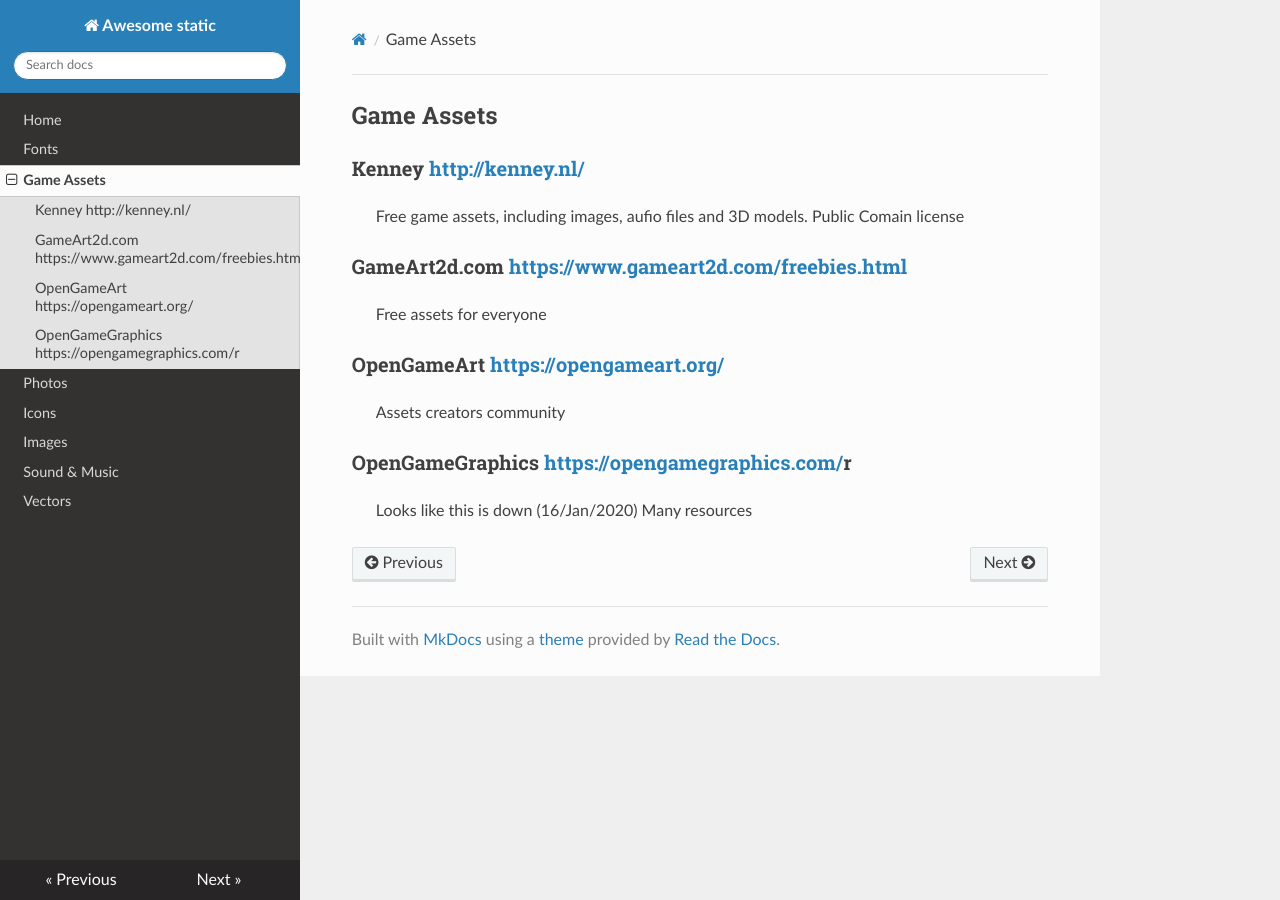
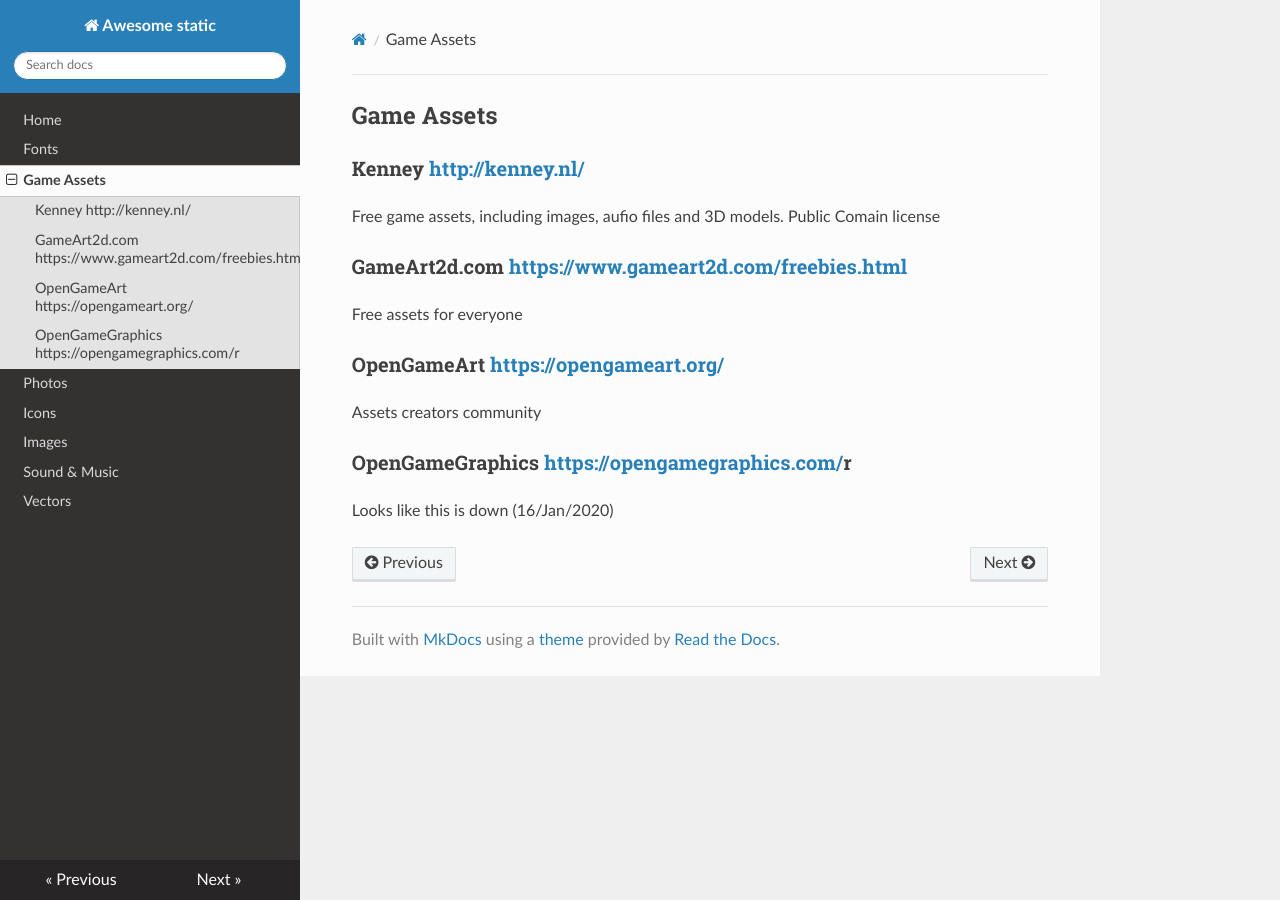
Before and after one commit to euribates/awesome-static, an MkDocs documentation site: the page built from docs/game-assets.md, in a window 1280 px wide. Built offline with MkDocs 1.6.1, drawn with Linux system fonts in a browser that asks for light colours; nearby versions of some CDN libraries.

Commit message:
Minor changes

```diff
--- a/docs/game-assets.md
+++ b/docs/game-assets.md
@@ -2,17 +2,16 @@
 
 ### Kenney <http://kenney.nl/>
 
-> Free game assets, including images, aufio files and 3D models. Public Comain license
+Free game assets, including images, aufio files and 3D models. Public Comain license
 
 ### GameArt2d.com <https://www.gameart2d.com/freebies.html>
 
-> Free assets for everyone
+Free assets for everyone
 
 ### OpenGameArt <https://opengameart.org/>
 
-> Assets creators community
+Assets creators community
 
 ### OpenGameGraphics <https://opengamegraphics.com/>r
 
-> Looks like this is down (16/Jan/2020)
-> Many resources
+Looks like this is down (16/Jan/2020)
```
